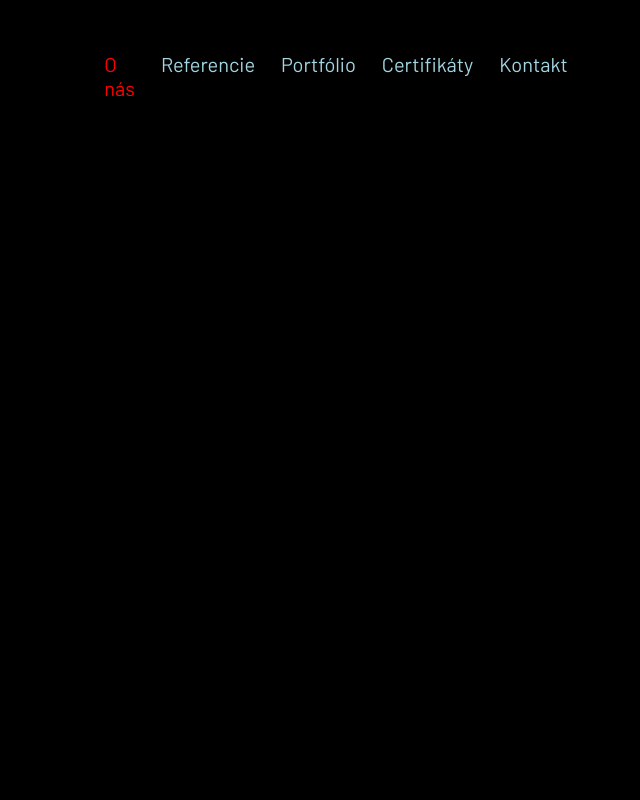
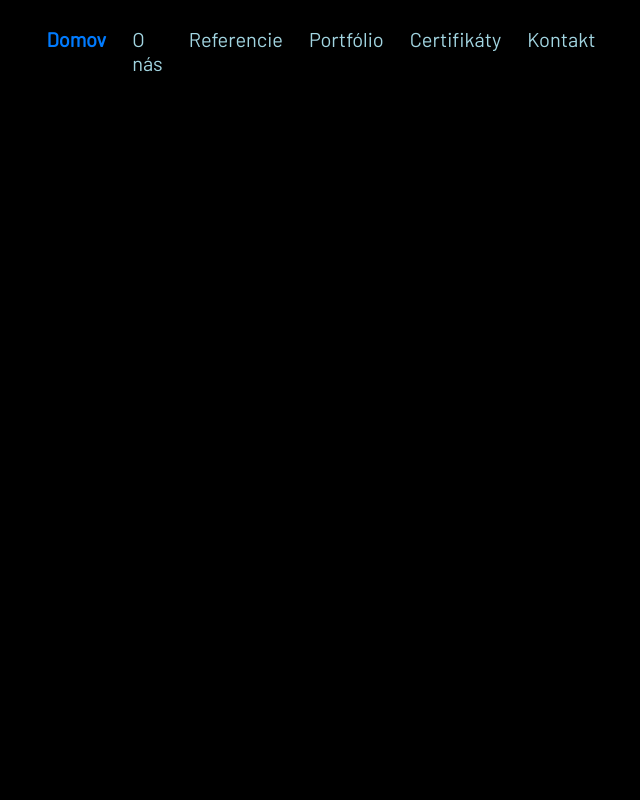
Before and after one commit to fil1pko/Nevia, a Vue app: page / in a window 1280 px wide. Shown: the top 800 px of the page, without its empty margins (304-944 px from the left). Built offline with nearby package versions, Linux system fonts and the light colour scheme.

Commit message:
navbar active works snap scroll not

```diff
--- a/src/App.vue
+++ b/src/App.vue
@@ -9,6 +9,7 @@
   import contact from './components/sections/contact.vue'
   import portfolio from './components/sections/portfolio.vue'
   import references from './components/sections/references.vue'
+
 </script>
 
 <template>
@@ -17,24 +18,24 @@
   </header>
 
   <main>
-    <div class="section">
+    <!-- <div class="section"> -->
       <home />
-    </div>
-    <div class="section">
+    <!-- </div> -->
+    <!-- <div class="section"> -->
       <about />
-    </div>
-    <div class="section">
+    <!-- </div> -->
+    <!-- <div class="section"> -->
       <references />
-    </div>
-    <div>
+    <!-- </div> -->
+    <!-- <div> -->
       <portfolio />
-    </div>
-    <div class="section">
+    <!-- </div> -->
+    <!-- <div class="section"> -->
       <certificates />
-    </div>
-    <div class="section">
+    <!-- </div> -->
+    <!-- <div class="section"> -->
       <contact />
-    </div>
+    <!-- </div> -->
   </main>
 
   <footer>
--- a/src/assets/style/base.scss
+++ b/src/assets/style/base.scss
@@ -25,19 +25,19 @@ body {
   -moz-osx-font-smoothing: grayscale;
 }
 
-main{
-  scroll-snap-type: y mandatory;
-  scroll-behavior: smooth;
-  display: flex;
-  flex-direction: column;
-  overflow-y: scroll;
-  height: 100vh;
-  .section{
-    scroll-snap-align: center;
-    min-height: 100vh;
-    width: 100%;
-  }
-}
+// main{
+//   scroll-snap-type: y mandatory;
+//   scroll-behavior: smooth;
+//   display: flex;
+//   flex-direction: column;
+//   overflow-y: scroll;
+//   height: 100vh;
+//   section{
+//     scroll-snap-align: center;
+//     min-height: 100vh;
+//     width: 100%;
+//   }
+// }
 
 
 // ALL FONT FACES
--- a/src/assets/style/header.scss
+++ b/src/assets/style/header.scss
@@ -5,6 +5,3 @@ header{
     justify-content: center;
     z-index: 1000;
 }
-.active{
-    color: red;
-}
--- a/src/components/dropdown.vue
+++ b/src/components/dropdown.vue
@@ -49,6 +49,14 @@
   transition: all 0.25s ease-out;
 }
 
+.image-wraper{
+  display: flex;
+  gap: 10px;
+  img{
+    width: 40px;
+  }
+}
+
 .slide-up-enter-from {
   opacity: 0;
   transform: translateY(30px);
--- a/src/components/navbar.vue
+++ b/src/components/navbar.vue
@@ -1,53 +1,38 @@
 <script>
-    import dropdown from './dropdown.vue'
-    export default{
-        components:{
+import dropdown from './dropdown.vue';
+
+export default {
+  components: {
     dropdown
   },
-        data(){
-            return{
-                activeSection: 'about',
-                // isClassAdded: false,
-                offset: 600
+  data() {
+    return {
+      sections: [
+        { id: 'home', label: 'Domov' },
+        { id: 'about', label: 'O nás' },
+        { id: 'references', label: 'Referencie' },
+        { id: 'portfolio', label: 'Portfólio' },
+        { id: 'certificates', label: 'Certifikáty' },
+        { id: 'contact', label: 'Kontakt' }
+      ],
+      activeSection: 'home'
     };
   },
   methods: {
     scrollToSection(sectionId) {
       const element = document.getElementById(sectionId);
-                if(element) {
-                    element.scrollIntoView( {behavior: 'smooth'});
+      if (element) {
+        element.scrollIntoView({ behavior: 'smooth' });
       }
     },
     handleScroll() {
-                const sections = [ 'about', 'references', 'portfolio', 'certificates', 'contact' ];
-                const offset = this.offset;
-
-                for (const sectionId of sections) {
-                    const target = document.getElementById(sectionId);
-                    if (target) {
-                    const rect = target.getBoundingClientRect();
-                    if (rect.top <= offset && rect.bottom >= offset) {
-                        this.activeSection = sectionId;
-                        break;
+      const scrollPosition = window.scrollY + 200; // Adjust for offset
+      this.sections.forEach(section => {
+        const element = document.getElementById(section.id);
+        if (element && element.offsetTop <= scrollPosition && (element.offsetTop + element.offsetHeight) > scrollPosition) {
+          this.activeSection = section.id;
         }
-                    }
-                }
-            }
-        },
-        watch: {
-            '$vuetify.breakpoint.width'(newWidth) {
-                if (newWidth < 660) {
-                    this.offset = 300;
-                } else {
-                    this.offset = 600;
-                }
-            },
-            '$data.offset'(newOffset) {
-                if (window.innerWidth < 660) {
-                    this.offset = 90;
-                } else {
-                    this.offset = newOffset;
-                }
+      });
     }
   },
   mounted() {
@@ -55,26 +40,24 @@
   },
   beforeDestroy() {
     window.removeEventListener('scroll', this.handleScroll);
-        },
+  }
 };
 </script>
 
 <template>
-    <!-- <p style="color: aliceblue;">{{  $t('test')  }}</p> -->
-    <nav>
-        <!-- logo / left side -->
-        <a href="#home"><img src="../assets/pictures/logo.svg" alt="logo"></a>
-
-        <!-- site navigation -->
+    <nav class="navigation">
+        <a><img src="../assets/pictures/logo.svg" alt="logo"></a>
         <ul>
-            <li><a @click="scrollToSection('about')" :class="{ 'navLink active': activeSection === 'about' }" href="#about">O nás</a></li>
-            <li><a @click="scrollToSection('references')" :class="{ 'navLink active': activeSection === 'references'}" href="#references">Referencie</a></li>
-            <li><a @click="scrollToSection('portfolio')" :class="{ 'navLink active': activeSection === 'portfolio'}" href="#portfolio">Portfólio</a></li>
-            <li><a @click="scrollToSection('certificates')" :class="{ 'navLink active': activeSection === 'certificates'}" href="#certificates">Certifikáty</a></li>
-            <li><a @click="scrollToSection('contact')" :class="{ 'navLink active': activeSection === 'contact'}" href="#contact">Kontakt</a></li>
+            <li v-for="section in sections" :key="section.id">
+                <a
+                  :href="'#' + section.id"
+                  @click.prevent="scrollToSection(section.id)"
+                  :class="{ 'active': activeSection === section.id }"
+                >
+                  {{ section.label }}
+                </a>
+            </li>
         </ul>
-
-        <!-- switching language dropdown -->
         <dropdown />
     </nav>
 </template>
@@ -84,6 +67,11 @@
 <style lang="scss">
     @import '../assets/style/base.scss';
     @import '../assets/style/colors.scss';
+
+    .navigation a.active {
+        font-weight: bold;
+        color: #007bff;
+    }
 
     nav{
         font-family: $barlowR;
```
Lines whose indentation alone changed are shown as unchanged.
